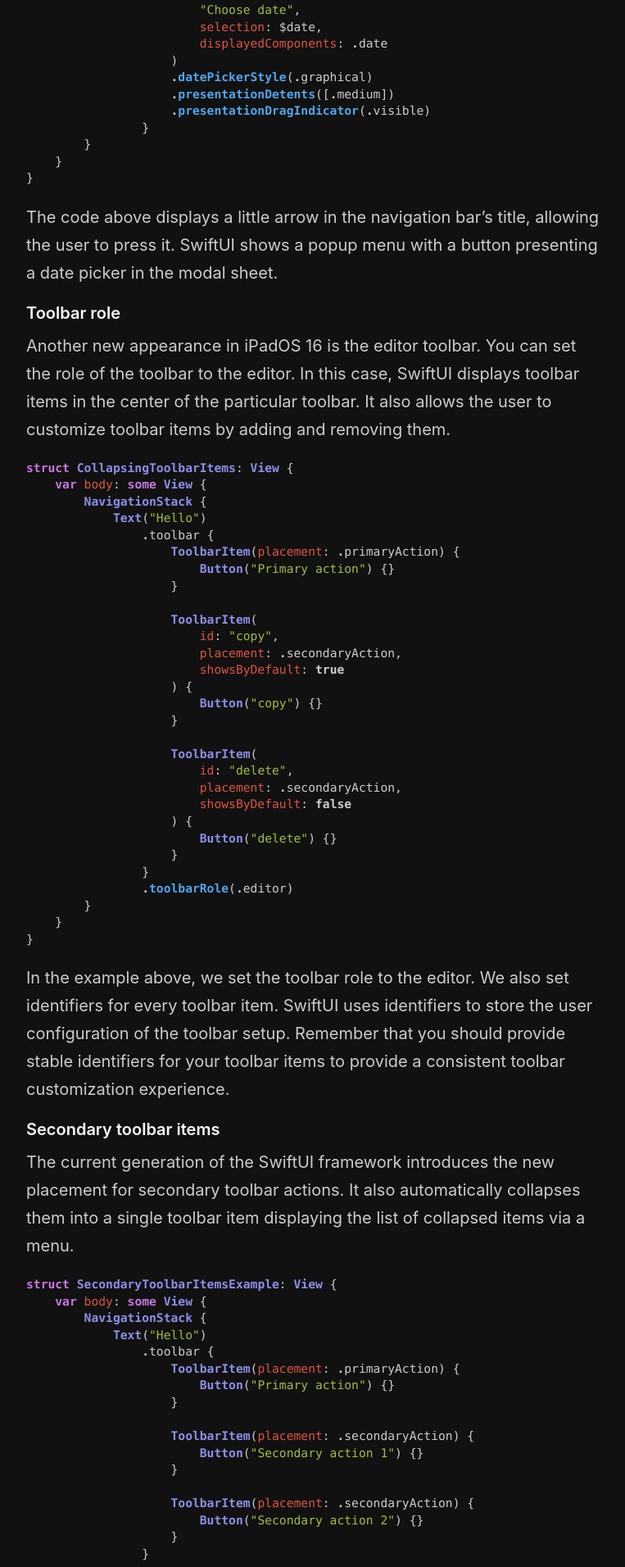
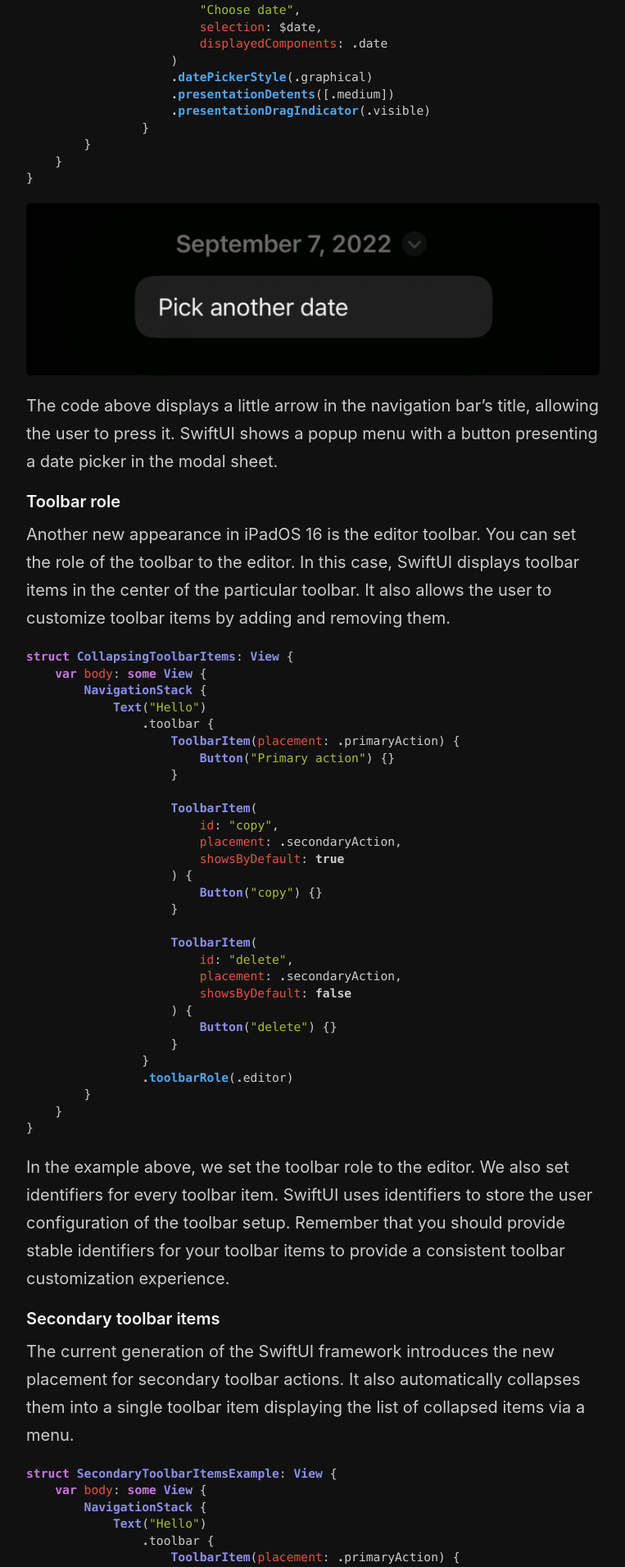
Before and after one commit to mecid/mecid.github.io, a Jekyll site: the page built from _posts/2022-09-07-customizing-toolbars-in-swiftui.md, in a window 1280 px wide. Shown: the part 2783-4695 px from the top of the page at 82% size, without its empty margins (258-1021 px from the left). Built offline with Jekyll 4.4.1, drawn with Linux system fonts in a browser that asks for light colours.

Commit message:
toolbar title menu image added to the post

````diff
--- a/_posts/2022-09-07-customizing-toolbars-in-swiftui.md
+++ b/_posts/2022-09-07-customizing-toolbars-in-swiftui.md
@@ -2,6 +2,7 @@
 title: Customizing toolbars in SwiftUI
 layout: post
 category: Mastering SwiftUI views
+image: /public/toolbar-title-menu.png
 ---
 
 Toolbars API is one of my favorite APIs in SwiftUI. It allows you to define the toolbar and its items in a very declarative way behaving differently on separate platforms. The next generation of the SwiftUI framework brings us more ways of customizing toolbars. This week we will learn about the new APIs allowing us to customize toolbars in SwiftUI.
@@ -113,6 +114,8 @@ struct TitleMenuExample: View {
 }
 ```
 
+![toolbar-title-menu](/public/toolbar-title-menu.png)
+
 The code above displays a little arrow in the navigation bar's title, allowing the user to press it. SwiftUI shows a popup menu with a button presenting a date picker in the modal sheet.
 
 #### Toolbar role
````
